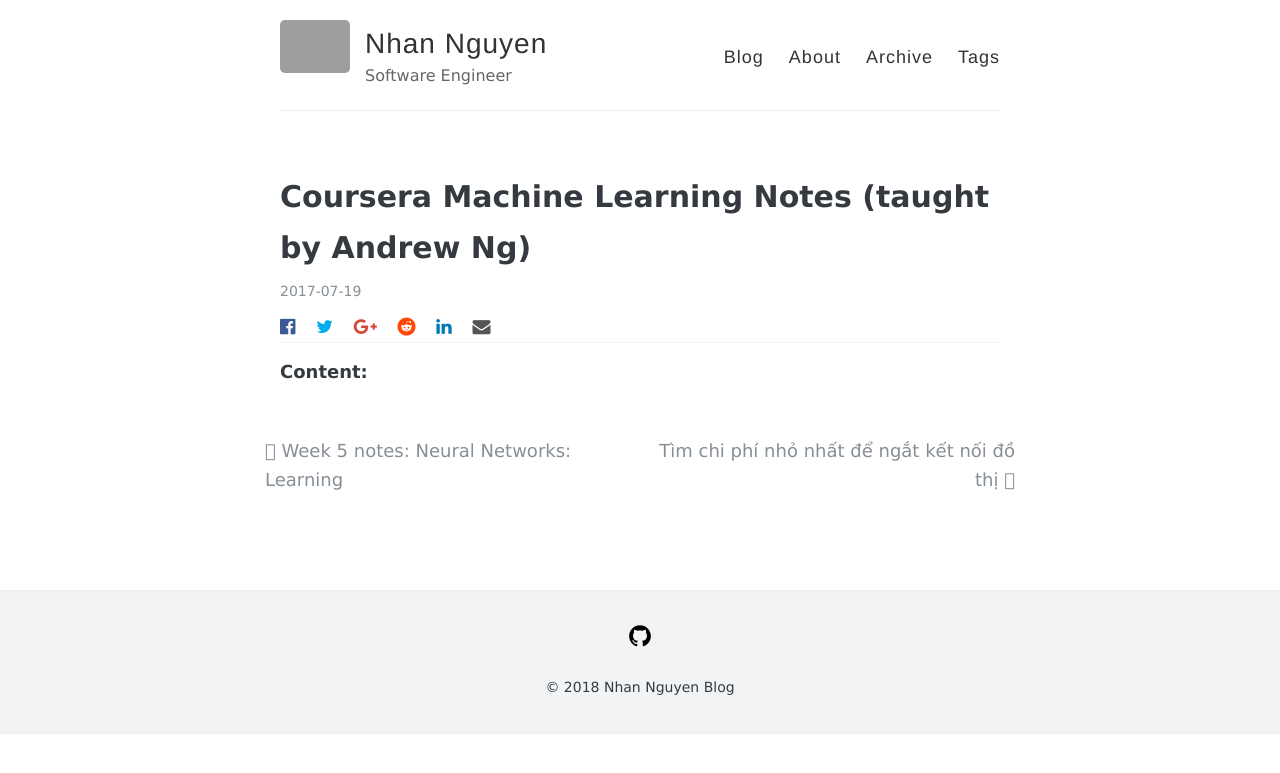
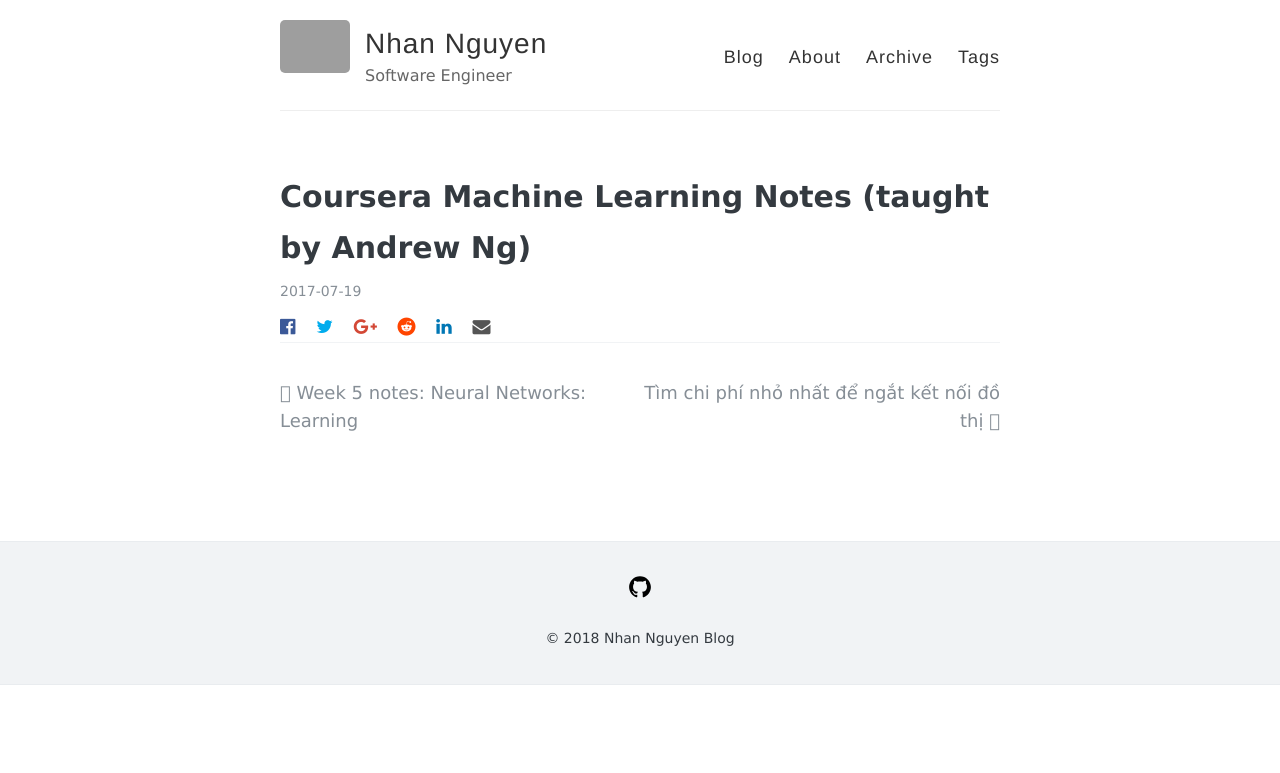
Before and after one commit to nhannguyen95/nhannguyen95.github.io, a Jekyll site: the page built from _posts/2017-07-19-coursera-machine-learning-notes-taught-by-andrew-ng.md, in a window 1280 px wide. Shown: the top 773 px of the page. Built offline with Jekyll 4.4.1, drawn with Linux system fonts in a browser that asks for light colours; nearby versions of some CDN libraries; comment, search, counter and statistics services are not loaded; grey boxes are pictures that could not be loaded.

Commit message:
checking post content

```diff
--- a/_layouts/post.html
+++ b/_layouts/post.html
@@ -29,8 +29,11 @@
 
   <hr style="margin: 0 auto;"/>
 
+  {% if page.content_level %}
   {% include post-content.html contentLevel = page.content_level %}
-  </div>
+  {% endif %}
+
+  <div>
     {{ content }}
   </div>
 
```
